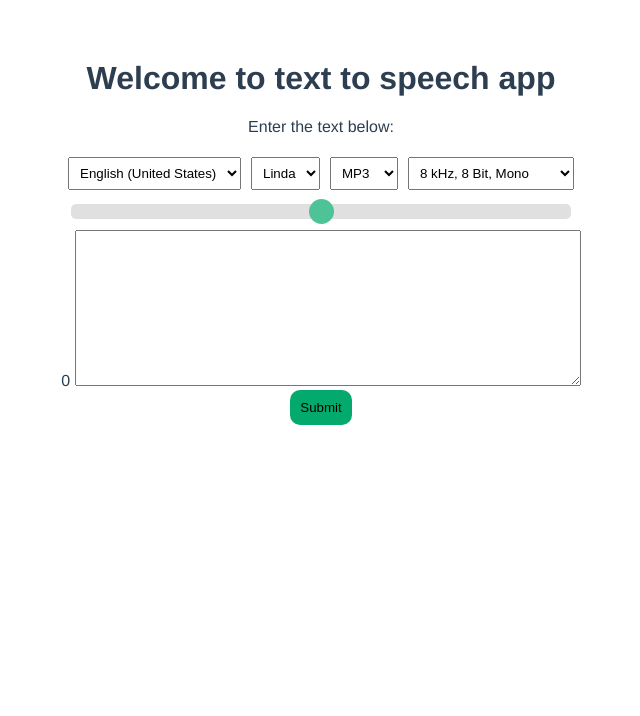
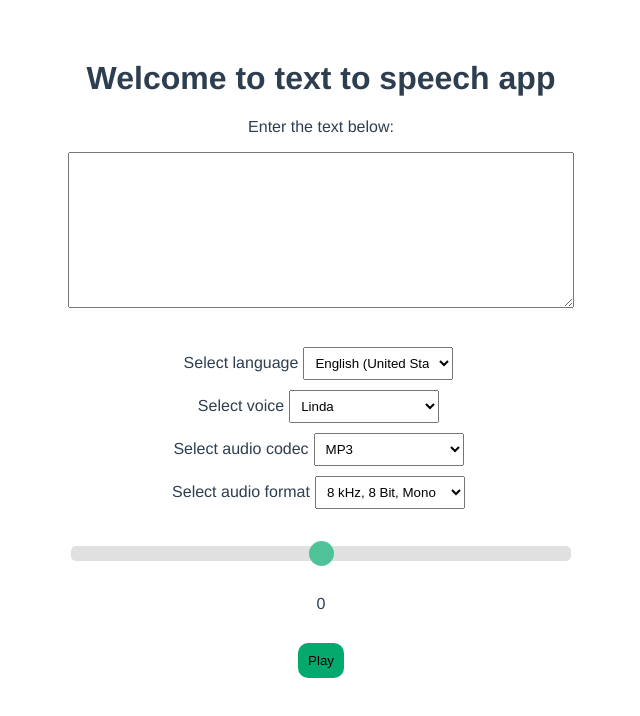
Before and after one commit to slade13/text-to-speach, a Vue app: page / in a window 1280 px wide. Shown: the top 716 px of the page, without its empty margins (319-959 px from the left). Built offline with nearby package versions, Linux system fonts and the light colour scheme.

Commit message:
change order and add classes for select

```diff
--- a/src/assets/css/style.css
+++ b/src/assets/css/style.css
@@ -12,4 +12,8 @@
 .selectField {
     margin: 5px;
     padding: 7px;
+    width: 150px;
 }
+.enterText {
+    margin-bottom: 30px;
+}
--- a/src/components/AudioCodecSelector.vue
+++ b/src/components/AudioCodecSelector.vue
@@ -1,5 +1,6 @@
 <template>
-  <select class="selectField" v-model="selectedAudioCodec" @change="changeValue">
+  <label class="select" for="audioCodecSelect">Select audio codec</label>
+  <select class="selectField" id="audioCodecSelect" v-model="selectedAudioCodec" @change="changeValue">
     <option v-for="audioCodec in audioCodecs" :value="audioCodec" :key="audioCodec.id">
       {{ audioCodec.id }}
     </option>
--- a/src/components/AudioFormatSelector.vue
+++ b/src/components/AudioFormatSelector.vue
@@ -1,5 +1,6 @@
 <template>
-  <select class="selectField" v-model="selectedAudioFormat" @change="changeValue">
+  <label class="select" for="audioFormatSelect">Select audio format</label>
+  <select class="selectField" id="audioFormatSelect" v-model="selectedAudioFormat" @change="changeValue">
     <option v-for="audioFormat in audioFormats" :value="audioFormat" :key="audioFormat.id">
       {{ audioFormat.description }}
     </option>
--- a/src/components/LanguageSelector.vue
+++ b/src/components/LanguageSelector.vue
@@ -1,15 +1,20 @@
 <template>
-  <select class="selectField" v-model="selectedLanguage" @change="updateVoice(); changeValue()">
+  <div class="selectLanguage">
+    <label class="select" for="languageSelect">Select language</label>
+  <select class="selectField" id="languageSelect" v-model="selectedLanguage" @change="updateVoice(); changeValue()">
     <option v-for="language in languages" :value="language" :key="language.id">
       {{ language.name }}
     </option>
   </select>
-  <select class="selectField" v-model="selectedVoice" @change="changeValue">
+  </div>
+  <div class="selectVoice">
+    <label class="select" for="voiceSelect">Select voice</label>
+  <select class="selectField" id="voiceSelect" v-model="selectedVoice" @change="changeValue">
     <option v-for="voice in selectedLanguage.voices" :value="voice" :key="voice.id">
       {{ voice.name }}
     </option>
   </select>
-
+  </div>
 </template>
 
 <script>
--- a/src/components/MainView.vue
+++ b/src/components/MainView.vue
@@ -1,25 +1,31 @@
 <template>
   <div class="hello">
     <h1>{{ msg }}</h1>
-    <p>
-      Enter the text below:
-    </p>
-    <LanguageSelector
+    <div class="enterText">
+      <p>Enter the text below:</p>
+      <textarea id="textToSpeech" v-model="tts"></textarea>
+    </div>
+    <div class="languageSelector">
+      <LanguageSelector
       :default-language="language"
       :default-voice="voice"
       @change-value="setLanguageAndVoice"/>
-    <AudioCodecSelector
+      </div>
+    <div class="AudioCodecSelector">
+      <AudioCodecSelector
       :default-codec="audioCodec"
       @change-value="setAudioCodec" />
+      </div>
+    <div class="audioFormatSelector">
     <AudioFormatSelector
       :default-format="audioFormat"
       @change-value="setAudioFormat"/>
+    </div>
     <SpeechRateSelector
         :default-speed="speechRate"
       @change-value="setSpeechRate" />
     {{ speechRate }}
-    <textarea id="textToSpeech" v-model="tts"></textarea>
-    <button class="submitButton" @click="submitText">Submit</button>
+    <button class="submitButton" @click="submitText">Play</button>
     <audio controls :class="{hide : hidePlayer}" ref="audioPlayer">
       <source :src="returnedAudio" type="audio/mp3" />
     </audio>
@@ -118,8 +124,7 @@ export default {
 
 button {
   display: block;
-  margin-left: auto;
-  margin-right: auto;
+  margin: 30px auto;
 }
 
 h3 {
--- a/src/components/SpeechRateSelector.vue
+++ b/src/components/SpeechRateSelector.vue
@@ -25,7 +25,7 @@ export default {
 
 <style scoped>
 .sliderContainer {
-  margin: 7px 0;
+  margin: 30px 0;
 }
 .slider {
   -webkit-appearance: none;
```
